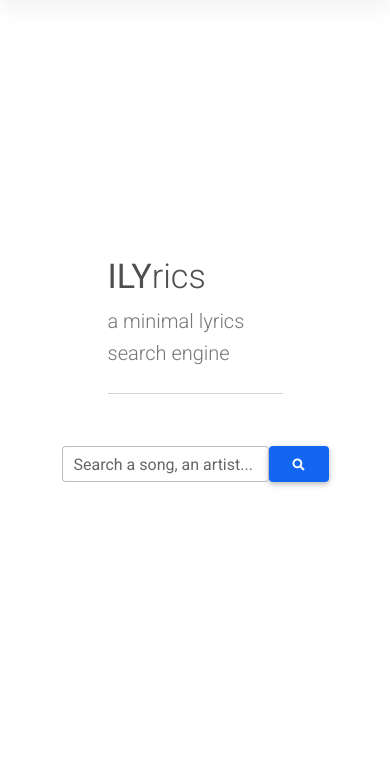
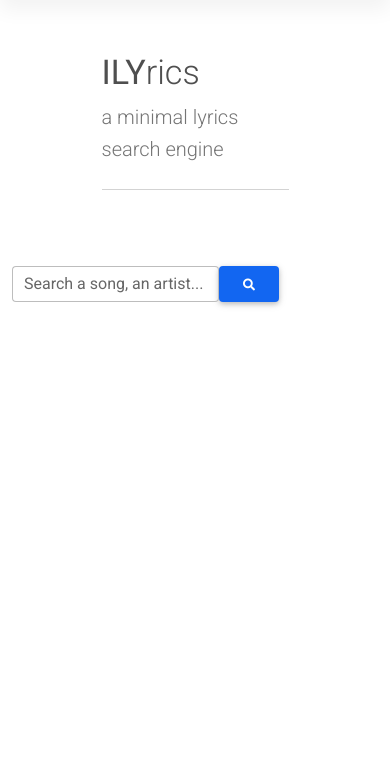
Before and after one commit to smeelock/ilyrics, a Django app: page / in a window 390 px wide. Shown: the part 59-817 px from the top of the page. Run offline with Django 3.2, Linux system fonts and the light colour scheme.

Commit message:
Update index for mobile

```diff
--- a/searchApp/templates/searchApp/index.html
+++ b/searchApp/templates/searchApp/index.html
@@ -1,12 +1,14 @@
 {% extends 'searchApp/base.html' %}
 {% block content %}
-<div class="container d-flex flex-column align-items-center justify-content-center" style="height: 90vh;">
-    <div class="jumbotron p-1 w-50">
-        <h1 class="display-4"><strong>ILY</strong>rics</h1>
-        <p class="lead text-muted">a minimal lyrics search engine</p>
-        <hr class="my-4">
+<div class="container-fluid">
+    <div class="row align-items-center justify-content-center my-5">
+        <div class="jumbotron p-1 w-50">
+            <h1 class="display-4"><strong>ILY</strong>rics</h1>
+            <p class="lead text-muted">a minimal lyrics search engine</p>
+            <hr class="my-4">
+        </div>
     </div>
-    <div class="row my-4">
+    <div class="row align-items-center justify-content-center">
         {% include 'searchApp/searchbar.html' %}
     </div>
 </div>
```
